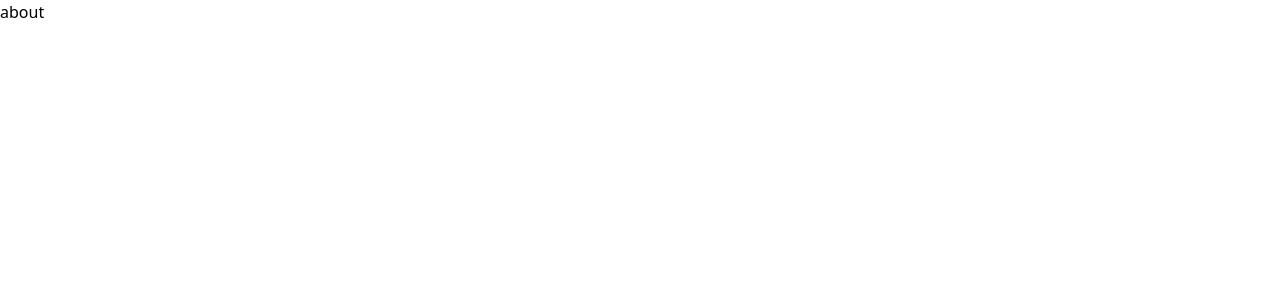
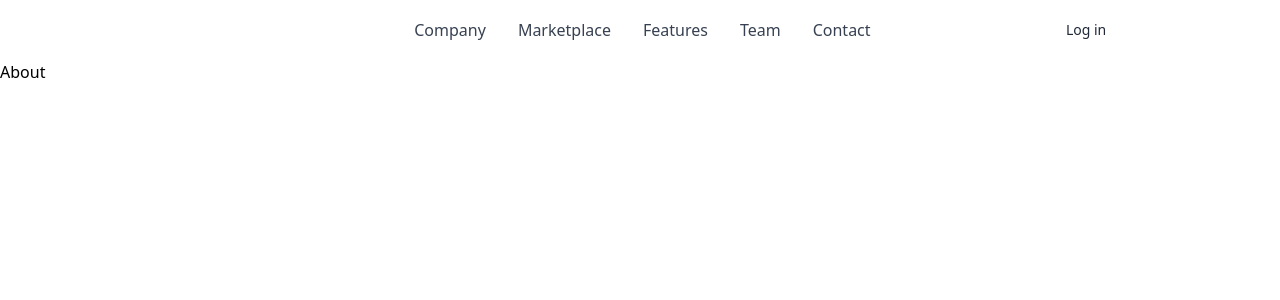
Before and after one commit to JohnPevien/eevents-frontend, a Next.js app: page /about in a window 1280 px wide. Shown: the top 300 px of the page. Built offline with nearby package versions, Linux system fonts and the light colour scheme.

Commit message:
Update about component
temporary about page

```diff
--- a/pages/about.tsx
+++ b/pages/about.tsx
@@ -1,5 +1,10 @@
-type Props = {};
+import Layout from '../components/Layout'
+type Props = {}
 
 export default function About({}: Props) {
-  return <div>about</div>;
+    return (
+        <Layout title="About Eevents">
+            <div>About</div>
+        </Layout>
+    )
 }
```
